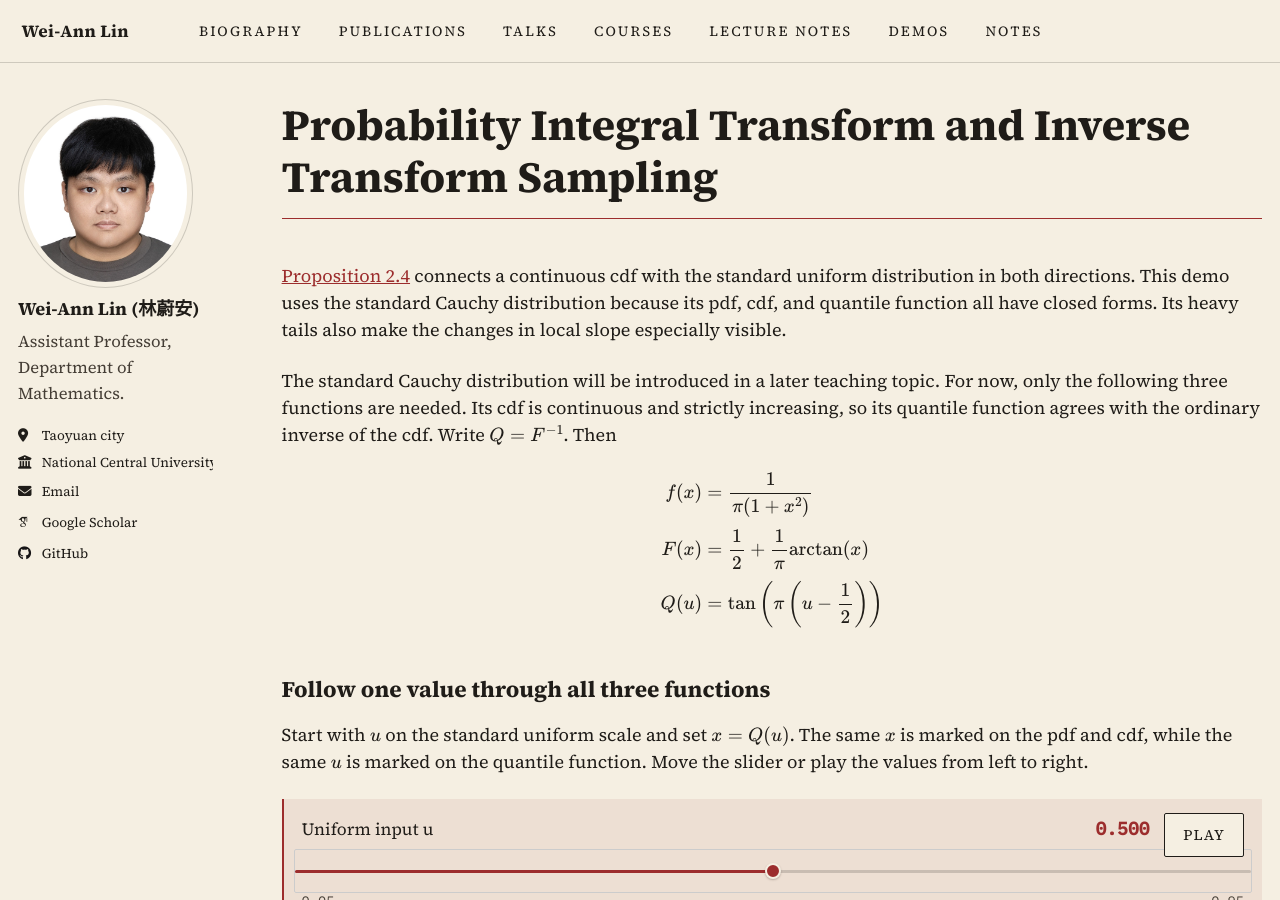
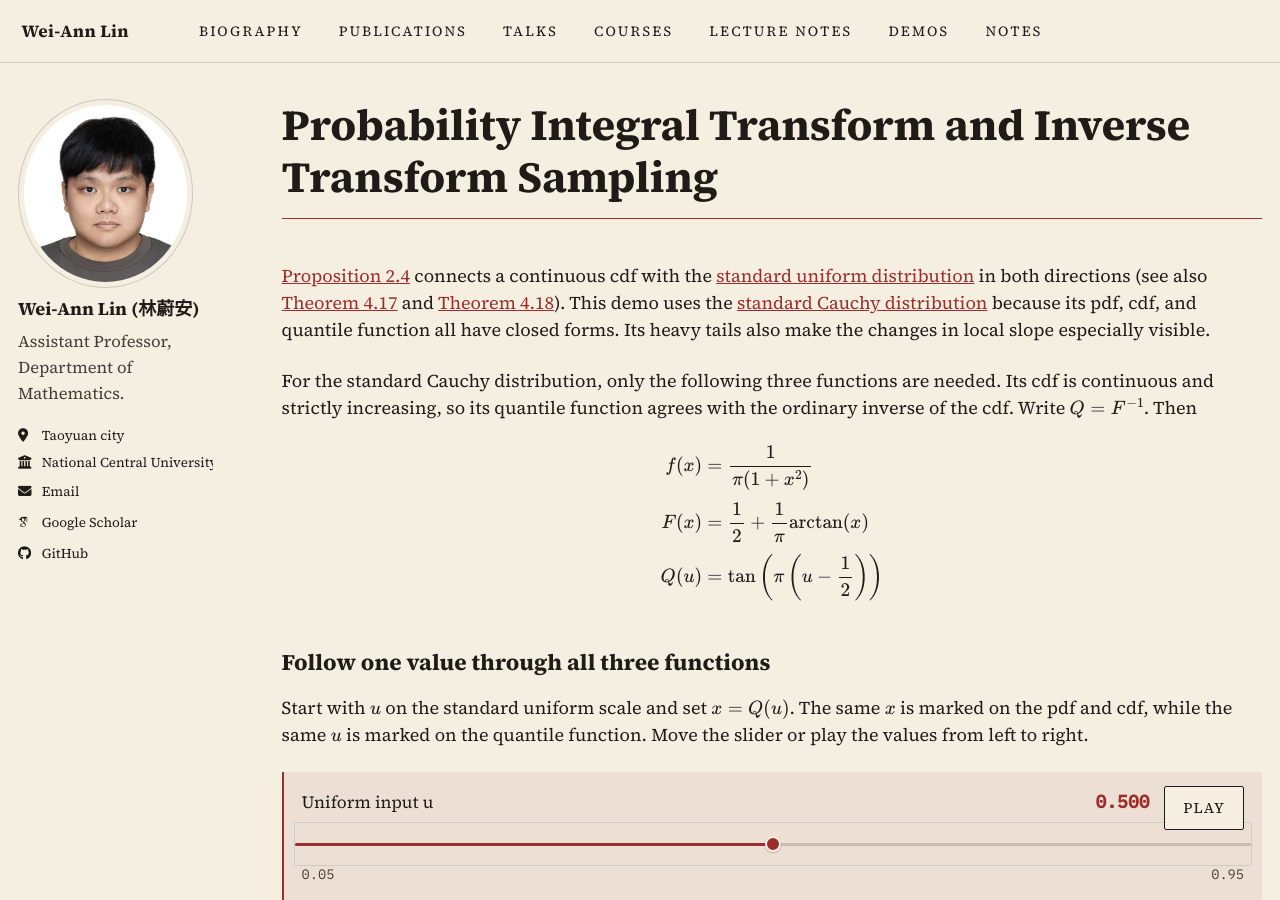
Before and after one commit to weiannlin/weiannlin.github.io, a Jekyll site: the page built from _pages/demos-probability-integral-transform.md, in a window 1280 px wide and 900 px high. Built offline with Jekyll 4.4.1, drawn with Linux system fonts in a browser that asks for light colours; some web fonts are replaced; some of the changed text lies outside the part shown.

Commit message:
Add bidirectional links between probability integral transform demo and lecture notes

```diff
--- a/_pages/demos-probability-integral-transform.md
+++ b/_pages/demos-probability-integral-transform.md
@@ -393,9 +393,9 @@ author_profile: true
   }
 </style>
 
-[Proposition 2.4](/lecture-notes/one-to-one-transformations/#prop-probability-integral-transform) connects a continuous cdf with the standard uniform distribution in both directions. This demo uses the standard Cauchy distribution because its pdf, cdf, and quantile function all have closed forms. Its heavy tails also make the changes in local slope especially visible.
+[Proposition 2.4](/lecture-notes/one-to-one-transformations/#prop-probability-integral-transform) connects a continuous cdf with the [standard uniform distribution](/lecture-notes/uniform-distribution-integral-transform/#def-uniform-distribution) in both directions (see also [Theorem 4.17](/lecture-notes/uniform-distribution-integral-transform/#thm-p-i-t) and [Theorem 4.18](/lecture-notes/uniform-distribution-integral-transform/#thm-i-p-i-t)). This demo uses the [standard Cauchy distribution](/lecture-notes/student-t-distribution/#standard-cauchy-distribution) because its pdf, cdf, and quantile function all have closed forms. Its heavy tails also make the changes in local slope especially visible.
 
-The standard Cauchy distribution will be introduced in a later teaching topic. For now, only the following three functions are needed. Its cdf is continuous and strictly increasing, so its quantile function agrees with the ordinary inverse of the cdf. Write $Q=F^{-1}$. Then
+For the standard Cauchy distribution, only the following three functions are needed. Its cdf is continuous and strictly increasing, so its quantile function agrees with the ordinary inverse of the cdf. Write $Q=F^{-1}$. Then
 
 <div class="pit-formulas" markdown="1">
 $$
@@ -570,7 +570,7 @@ The first histogram should be approximately flat. The second should follow the s
 
 **The plotted Cauchy range is incomplete.** The simulation chart displays only the central interval from $Q(0.05)$ to $Q(0.95)$. Tail observations are counted below the chart, and every histogram density is divided by the full sample size rather than only by the number of visible observations.
 
-The proof, the quantile-function formula used by the transform, and the endpoint convention are in [Proposition 2.4](/lecture-notes/one-to-one-transformations/#prop-probability-integral-transform). To review how a density builds a cdf before applying the transformation, see [From pdf to cdf](/demos/pdf-cdf/).
+The proof, the quantile-function formula used by the transform, and the endpoint convention are in [Proposition 2.4](/lecture-notes/one-to-one-transformations/#prop-probability-integral-transform); for the invertible-cdf formulation and the worked examples that follow, see [Theorem 4.17](/lecture-notes/uniform-distribution-integral-transform/#thm-p-i-t) and [Theorem 4.18](/lecture-notes/uniform-distribution-integral-transform/#thm-i-p-i-t). To review how a density builds a cdf before applying the transformation, see [From pdf to cdf](/demos/pdf-cdf/).
 
 <script>
 (function () {
```
Also changed, not shown: _teaching_topics/04-14-uniform-distribution-integral-transform.md (+2 -0 lines), _teaching_topics/04-21-student-t-distribution.md (+1 -1 lines).
